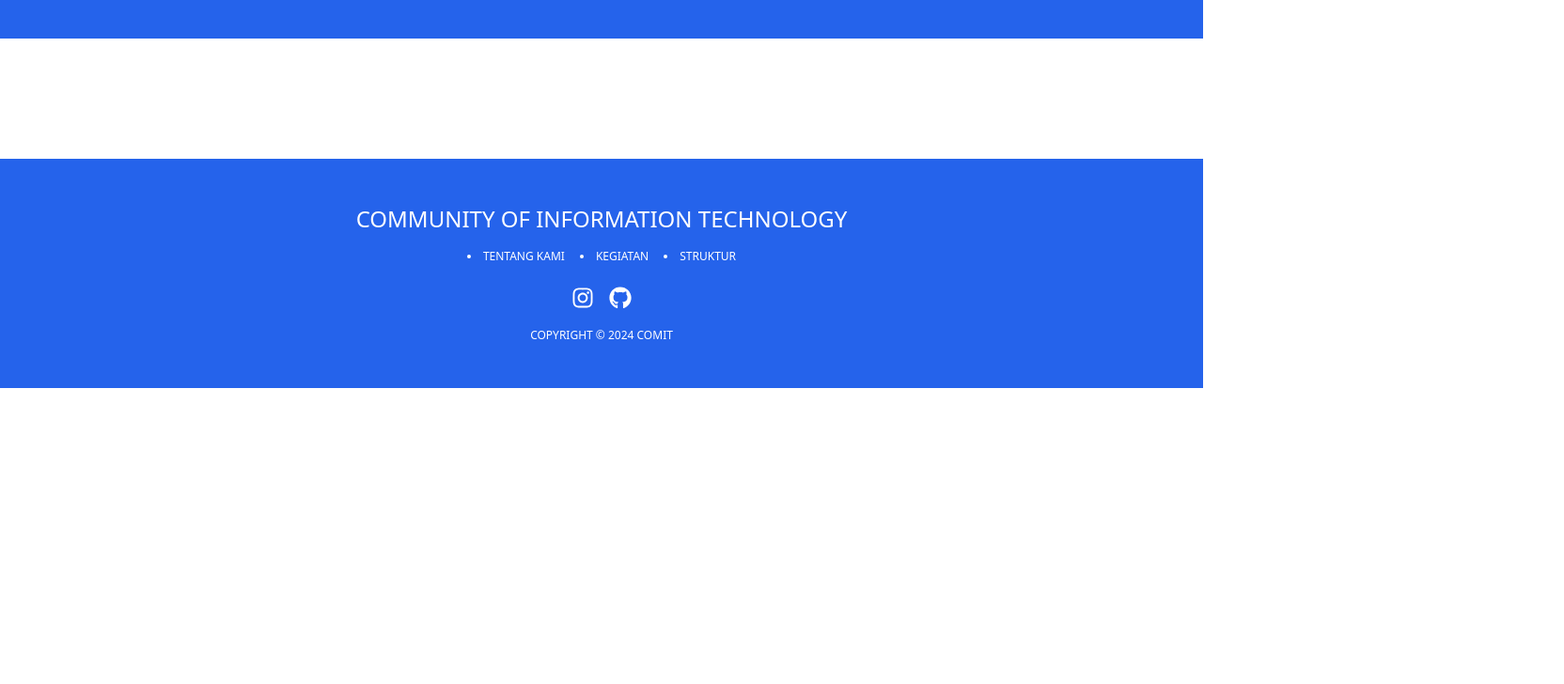
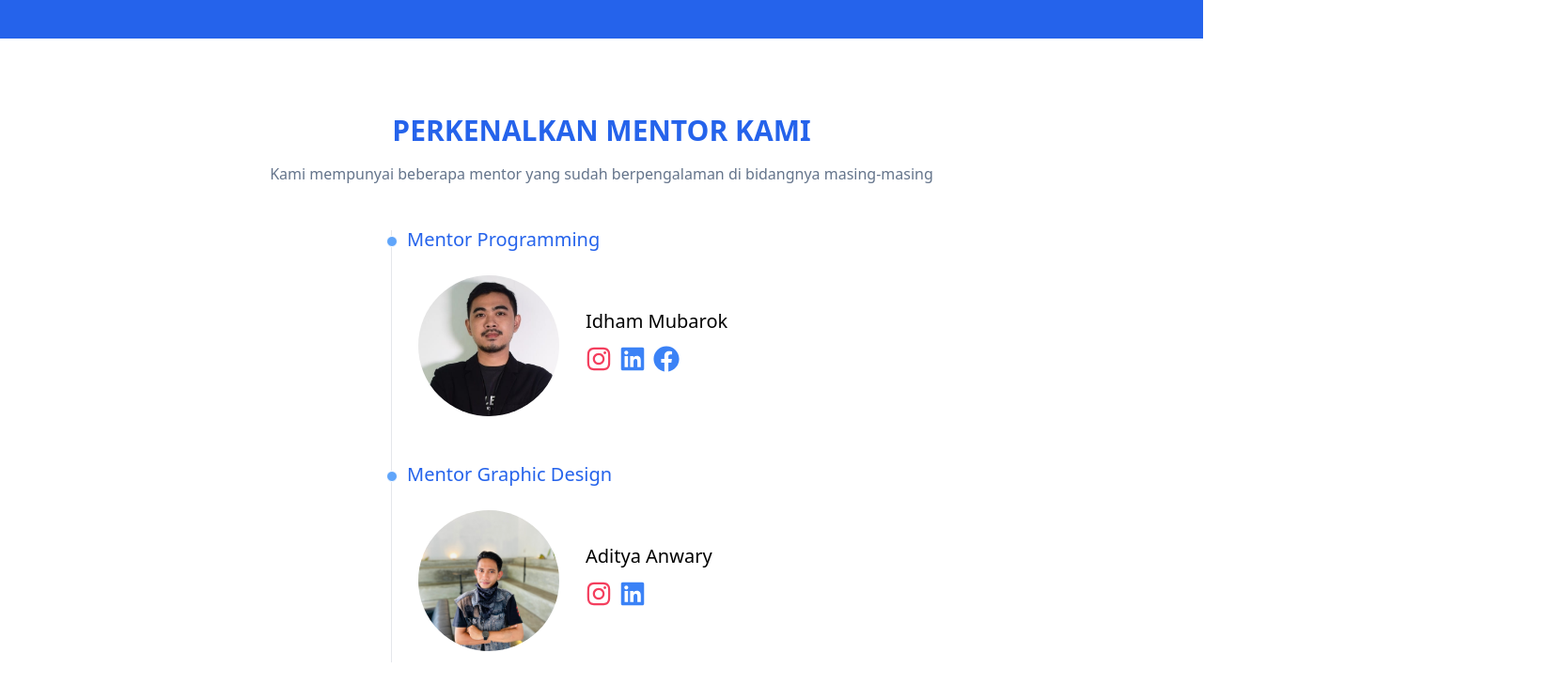
Before and after one commit to comitUnipi/core-web, a Next.js app: page / in a window 1280 px wide. Shown: the part 3020-3748 px from the top of the page at 94% size, 1664 px wide, since content can reach past the window. Before the commit the page ends 3433 px from the top, so only its background shows below. Built offline with nearby package versions, Linux system fonts and the light colour scheme.

Commit message:
chore: adding mentor profile (#11)
* chore: refactor code

* chore: adding structure BPH

* chore: adding mentor profile

```diff
--- a/src/components/Mentoring.tsx
+++ b/src/components/Mentoring.tsx
@@ -1,52 +1,52 @@
+import Image from 'next/image'
+import Link from 'next/link'
 import React from 'react'
-import { FaUserCircle } from 'react-icons/fa'
+import { FaFacebook, FaInstagram, FaLinkedin } from 'react-icons/fa'
 
 export const Mentoring = () => {
     return (
         <main>
-            <h2 className="text-center uppercase font-semibold text-3xl text-blue-600 py-12 md:py-24 px-6">Perkenalkan Mentor kami</h2>
-            <div className='container mx-auto h-[400px] flex item-center'>
-                <ol className="items-center sm:flex">
-                    <li className="relative mb-6 sm:mb-0">
-                        <div className="flex items-center">
-                            <div className="z-10 flex items-center justify-center w-6 h-6 bg-blue-100 rounded-full ring-0 ring-white dark:bg-blue-900 sm:ring-8 dark:ring-gray-900 shrink-0">
-                                <FaUserCircle />
+            <h1 className="text-center uppercase font-semibold text-3xl text-blue-600  px-6">Perkenalkan Mentor kami</h1>
+            <h2 className="text-center font-base text-md text-muted-foreground pt-4 pb-12 px-6">Kami mempunyai beberapa mentor yang sudah berpengalaman di bidangnya masing-masing</h2>
+            <div className='container mx-auto h-auto lg:ml-60 xl:ml-96'>
+                <ol className="relative border-s border-gray-200">
+                    <li className="mb-10 ms-4">
+                        <div className="absolute w-3 h-3 bg-blue-400 rounded-full mt-1.5 -start-1.5 border border-white"></div>
+                        <h1 className="mb-1 text-xl font-normal leading-none text-blue-600">Mentor Programming</h1>
+                        <div className="items-center block p-3 sm:flex sm:gap-4">
+                            <Image className="w-[150px] h-[150px] object-cover mt-3 mb-3 me-3 rounded-full sm:mb-0" src="/idham_mubarok.jpg" alt="picture" width={100} height={100} />
+                            <div className="text-gray-600 dark:text-gray-400">
+                                <h1 className="text-xl text-black font-normal">Idham Mubarok</h1>
+                                <div className='flex gap-2 items-center'>
+                                    <Link className="mt-3 hover:scale-110 flex items-center gap-2 text-sm" href="https://www.instagram.com/idham_mubarok">
+                                        <FaInstagram size={28} className='text-rose-500' />
+                                    </Link>
+                                    <Link className="mt-3 hover:scale-110 flex items-center gap-2 text-sm" href="https://www.linkedin.com/in/idham-mubarok-71543b171/">
+                                        <FaLinkedin size={28} className='text-blue-500' />
+                                    </Link>
+                                    <Link className="mt-3 hover:scale-110 flex items-center gap-2 text-sm" href="https://web.facebook.com/idam.mubarok">
+                                        <FaFacebook size={28} className='text-blue-500' />
+                                    </Link>
+                                </div>
                             </div>
-                            <h2 className='px-3'>Programing</h2>
-                            <div className="hidden sm:flex w-full bg-gray-200 h-0.5 dark:bg-gray-700"></div>
-                        </div>
-                        <div className="mt-3 sm:pe-8">
-                            <h3 className="text-lg font-semibold text-gray-900 dark:text-white">Idham Mubarok</h3>
-                            <time className="block mb-2 text-sm font-normal leading-none text-gray-400 dark:text-gray-500">Mentor Programing</time>
-                            <p className="text-base font-normal text-gray-500 dark:text-gray-400">Get started with dozens of web components and interactive elements.</p>
                         </div>
                     </li>
-                    <li className="relative mb-6 sm:mb-0">
-                        <div className="flex items-center">
-                            <div className="z-10 flex items-center justify-center w-6 h-6 bg-blue-100 rounded-full ring-0 ring-white dark:bg-blue-900 sm:ring-8 dark:ring-gray-900 shrink-0">
-                                <FaUserCircle />
+                    <li className="mb-10 ms-4">
+                        <div className="absolute w-3 h-3 bg-blue-400 rounded-full mt-1.5 -start-1.5 border border-white"></div>
+                        <h1 className="mb-1 text-xl font-normal leading-none text-blue-600">Mentor Graphic Design</h1>
+                        <div className="items-center block p-3 sm:flex sm:gap-4">
+                            <Image className="w-[150px] h-[150px] mt-3 mb-3 object-cover me-3 rounded-full sm:mb-0" src="/aditya_anwary.jpeg" alt="picture" width={100} height={100} />
+                            <div className="text-gray-600 dark:text-gray-400">
+                                <h1 className="text-xl text-black font-normal">Aditya Anwary</h1>
+                                <div className='flex gap-2 items-center'>
+                                    <Link className="mt-3 hover:scale-110 flex items-center gap-2 text-sm" href="https://www.instagram.com/adnr_id">
+                                        <FaInstagram size={28} className='text-rose-500' />
+                                    </Link>
+                                    <Link className="mt-3 hover:scale-110 flex items-center gap-2 text-sm" href="https://www.linkedin.com/in/aditya-anwary-graphic-designer-a6486b1b2/">
+                                        <FaLinkedin size={28} className='text-blue-500' />
+                                    </Link>
+                                </div>
                             </div>
-                            <h2 className='px-3'>Graphic Desainer</h2>
-                            <div className="hidden sm:flex w-full bg-gray-200 h-0.5 dark:bg-gray-700"></div>
-                        </div>
-                        <div className="mt-3 sm:pe-8">
-                            <h3 className="text-lg font-semibold text-gray-900 dark:text-white">Aditya Anwary</h3>
-                            <time className="block mb-2 text-sm font-normal leading-none text-gray-400 dark:text-gray-500">Mentor Graphic Designer</time>
-                            <p className="text-base font-normal text-gray-500 dark:text-gray-400">Get started with dozens of web components and interactive elements.</p>
-                        </div>
-                    </li>
-                    <li className="relative mb-6 sm:mb-0">
-                        <div className="flex items-center">
-                            <div className="z-10 flex items-center justify-center w-6 h-6 bg-blue-100 rounded-full ring-0 ring-white dark:bg-blue-900 sm:ring-8 dark:ring-gray-900 shrink-0">
-                                <FaUserCircle />
-                            </div>
-                            <h2 className='px-3'>Comp & Network</h2>
-                            <div className="hidden sm:flex w-full bg-gray-200 h-0.5 dark:bg-gray-700"></div>
-                        </div>
-                        <div className="mt-3 sm:pe-8">
-                            <h3 className="text-lg font-semibold text-gray-900 dark:text-white">Flowbite Library v1.3.0</h3>
-                            <time className="block mb-2 text-sm font-normal leading-none text-gray-400 dark:text-gray-500">Released on January 5, 2022</time>
-                            <p className="text-base font-normal text-gray-500 dark:text-gray-400">Get started with dozens of web components and interactive elements.</p>
                         </div>
                     </li>
                 </ol>
--- a/src/constants/index.ts
+++ b/src/constants/index.ts
@@ -55,8 +55,9 @@ export const activity = [
 export const mentor = [
     {
         img: "/1.jpeg",
-        name: "Nama Mentor",
-        desc: "Lorem ipsum dolor sit amet consectetur adipisicing elit.",
+        divisi: "Programming",
+        name: "Idham Mubarok",
+        desc: "Mentor Programming",
         sosmed: [
             {
                 title: "instagram",
@@ -78,29 +79,8 @@ export const mentor = [
     {
         img: "/1.jpeg",
         name: "Nama Mentor",
-        desc: "Lorem ipsum dolor sit amet consectetur adipisicing elit.",
-        sosmed: [
-            {
-                title: "instagram",
-                icon: FaInstagram,
-                href: ""
-            },
-            {
-                title: "LinkedIn",
-                icon: FaLinkedin,
-                href: ""
-            },
-            {
-                title: "Github",
-                icon: FaGithub,
-                href: ""
-            }
-        ]
-    },
-    {
-        img: "/1.jpeg",
-        name: "Nama Mentor",
-        desc: "Lorem ipsum dolor sit amet consectetur adipisicing elit.",
+        divisi: "Graphic Design",
+        desc: "Mentor Graphic Design",
         sosmed: [
             {
                 title: "instagram",
--- a/src/pages/index.tsx
+++ b/src/pages/index.tsx
@@ -13,7 +13,7 @@ export default function Home() {
       <Activity />
       <Discover />
       {/* <Mentor /> */}
-      {/* <Mentoring/> */}
+      <Mentoring/>
     </main>
   );
 }
--- a/src/pages/struktur.tsx
+++ b/src/pages/struktur.tsx
@@ -365,7 +365,6 @@ export default function Struktur() {
                             </div>
                         </div>
                     </li>
-
                 </ol>
             </div>
         </main>
```
Also changed, not shown: public/aditya_anwary.jpeg (added), public/idham_mubarok.jpg (added).
